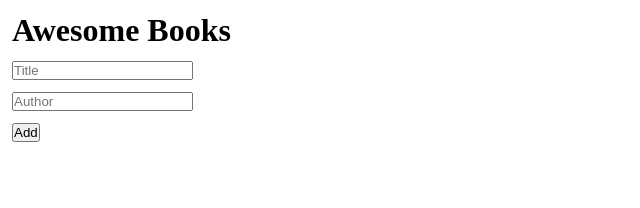
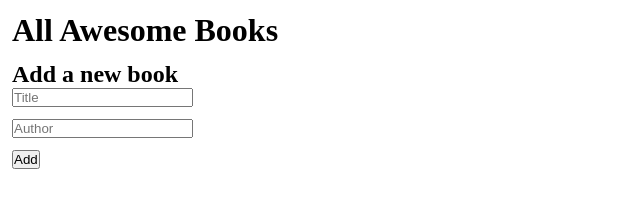
Before and after one commit to ntzwilly/awesome-books, a website: page index.html in a window 1280 px wide. Shown: the whole page, without its empty margins (0-640 px from the left). Drawn offline with Linux system fonts and the light colour scheme.

Commit message:
Add page elements

```diff
--- a/index.html
+++ b/index.html
@@ -8,9 +8,11 @@
     <link rel="stylesheet" href="index.css" />
   </head>
   <body>
-    <h1>Awesome Books</h1>
+    <h1> All Awesome Books</h1>
     <ul id="books"></ul>
+    <div></div>
     <form id="book-entry">
+      <h2>Add a new book</h2>
       <input type="text" placeholder="Title" required />
       <input type="text" placeholder="Author" required />
       <button type="submit">Add</button>
```
Also changed, not shown: index.css (line endings or trailing spaces).
